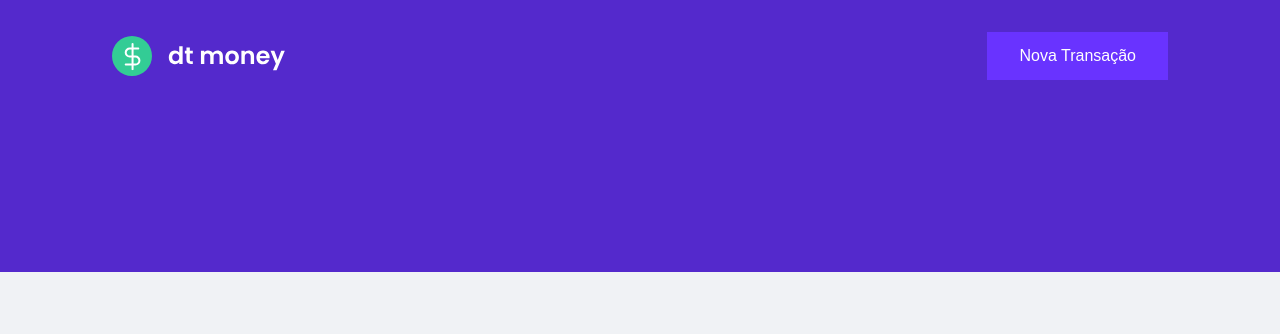
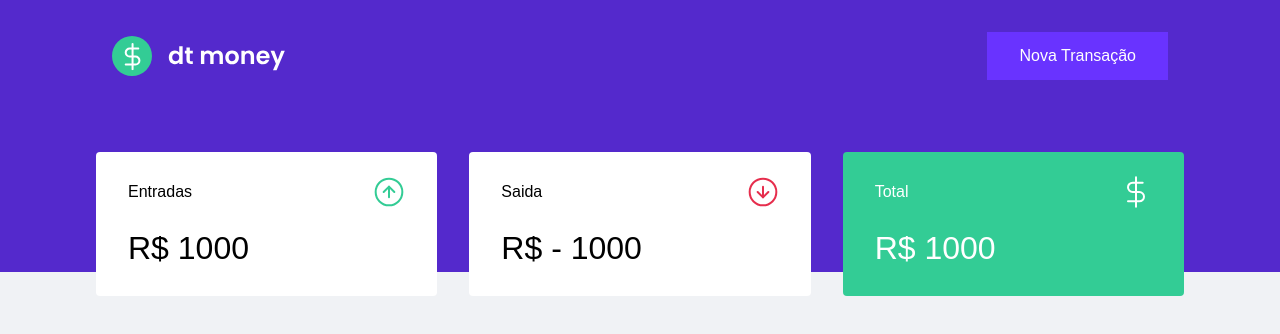
Before and after one commit to pedrofdnn/RocektSeat, a React (Create React App) app in the folder React.js/Modulo 2/dtmoney/: page / in a window 1280 px wide. Shown: the top 334 px of the page. Built offline with nearby package versions, Linux system fonts and the light colour scheme.

Commit message:
Continuação do Layout Inicial
Criado o CSS do Header junto com os outros componentes, entradas, saídas e total.

```diff
--- a/React.js/Modulo 2/dtmoney/public/index.html
+++ b/React.js/Modulo 2/dtmoney/public/index.html
@@ -1,17 +1,19 @@
 <!DOCTYPE html>
 <html lang="en">
-  <link rel="preconnect" href="https://fonts.gstatic.com" crossorigin>
-  <link rel="preconnect" href="https://fonts.googleapis.com">
+<link rel="preconnect" href="https://fonts.gstatic.com" crossorigin>
+<link rel="preconnect" href="https://fonts.googleapis.com">
 
 
 <head>
   <meta charset="utf-8" />
   <meta name="viewport" content="width=device-width, initial-scale=1" />
 
+  <link rel="shortcut icon" href="favicon.png" type="image/png"> <!-- configuração para colocar icnone no titulo -->
+
   <title>DtMoney</title>
 </head>
 
-<link href="https://fonts.googleapis.com/css2?family=Poppins:wght@400;600&display=swap" rel="stylesheet">
+<link href="https://fonts.googleapis.com/css2?family=Poppins:wght@400;500;600&display=swap" rel="stylesheet">
 
 <body>
   <noscript>You need to enable JavaScript to run this app.</noscript>
--- a/React.js/Modulo 2/dtmoney/src/App.tsx
+++ b/React.js/Modulo 2/dtmoney/src/App.tsx
@@ -1,3 +1,4 @@
+import { Dashboard } from "./components/Dashboard";
 import { Header } from "./components/Header";
 import { GlobalStyle } from "./Styles/Global";
 
@@ -6,6 +7,7 @@
   return (
     <>
       <Header />
+      <Dashboard/>
       <GlobalStyle />
     </>
   )
--- a/React.js/Modulo 2/dtmoney/src/Styles/Global.ts
+++ b/React.js/Modulo 2/dtmoney/src/Styles/Global.ts
@@ -2,9 +2,10 @@
 
 export const GlobalStyle = createGlobalStyle`
 :root{
-     --background:#f0f2f5;
-     --red:#e52e4d;
-     --blue:#5429CC;
+     --background: #f0f2f5;
+     --red: #e52e4d;
+     --green: #33CC95;
+     --blue: #5429CC;
 
      --blue-light:#6933ff;
 
--- /dev/null
+++ b/React.js/Modulo 2/dtmoney/src/components/Dashboard/index.tsx
@@ -0,0 +1,14 @@
+import { Summary } from "../Summary";
+
+import { Container } from "./styles";
+
+
+export function Dashboard() {
+    return (
+        <Container>
+
+            <Summary/>
+
+        </Container>
+    )
+};
--- /dev/null
+++ b/React.js/Modulo 2/dtmoney/src/components/Dashboard/styles.ts
@@ -0,0 +1,10 @@
+import styled from 'styled-components';
+
+
+export const Container = styled.main`
+ max-width: 1120px;
+ margin: 0 auto;
+ padding: 2.5rem 1rem;
+
+
+`;
--- /dev/null
+++ b/React.js/Modulo 2/dtmoney/src/components/Summary/index.tsx
@@ -0,0 +1,37 @@
+import entradas from '../../Assets/entradas.svg';
+import saidas from '../../Assets/saidas.svg';
+import total from '../../Assets/total.svg';
+
+import { Container } from "./styles";
+
+
+
+export function Summary() {
+    return (
+        <Container>
+            <div>
+                <header>
+                    <p>Entradas</p>
+                    <img src={entradas} alt="Entradas" />
+                </header>
+                <strong>R$ 1000</strong>
+            </div>
+
+            <div>
+                <header>
+                    <p>Saida</p>
+                    <img src={saidas} alt="Saidas" />
+                </header>
+                <strong>R$ - 1000</strong>
+            </div>
+
+            <div className="fundo-destaque">
+                <header>
+                    <p>Total</p>
+                    <img src={total} alt="Total" />
+                </header>
+                <strong>R$ 1000</strong>
+            </div>
+        </Container>
+    )
+}
--- /dev/null
+++ b/React.js/Modulo 2/dtmoney/src/components/Summary/styles.ts
@@ -0,0 +1,37 @@
+import styled from 'styled-components';
+
+
+export const Container  = styled.div` //sempre quando for importar do styled-component sempre usar a nomeclatura "Styled-qualquer nome do conteiner"
+  display: grid;
+  grid-template-columns: repeat(3, 1fr);
+  gap: 2rem;
+  margin-top: -10rem;
+
+  div {
+     background: var(--shape);
+     padding:1.5rem 2rem;
+     border-radius:0.25rem ;
+     color: var(--text-title);
+
+
+ header {
+     display:flex;
+     align-items:center;
+     justify-content: space-between;
+   }
+
+ strong {
+   display:block;
+    margin-top:1rem;
+    font-size:2rem;
+    font-weight: 500;
+    line-height: 3rem;
+   }
+
+ &.fundo-destaque {
+   background: var(--green);
+   color:#FFF;
+   }
+  }
+
+`;
```
Also changed, not shown: React.js/Modulo 2/dtmoney/src/Assets/saidas.svg.
